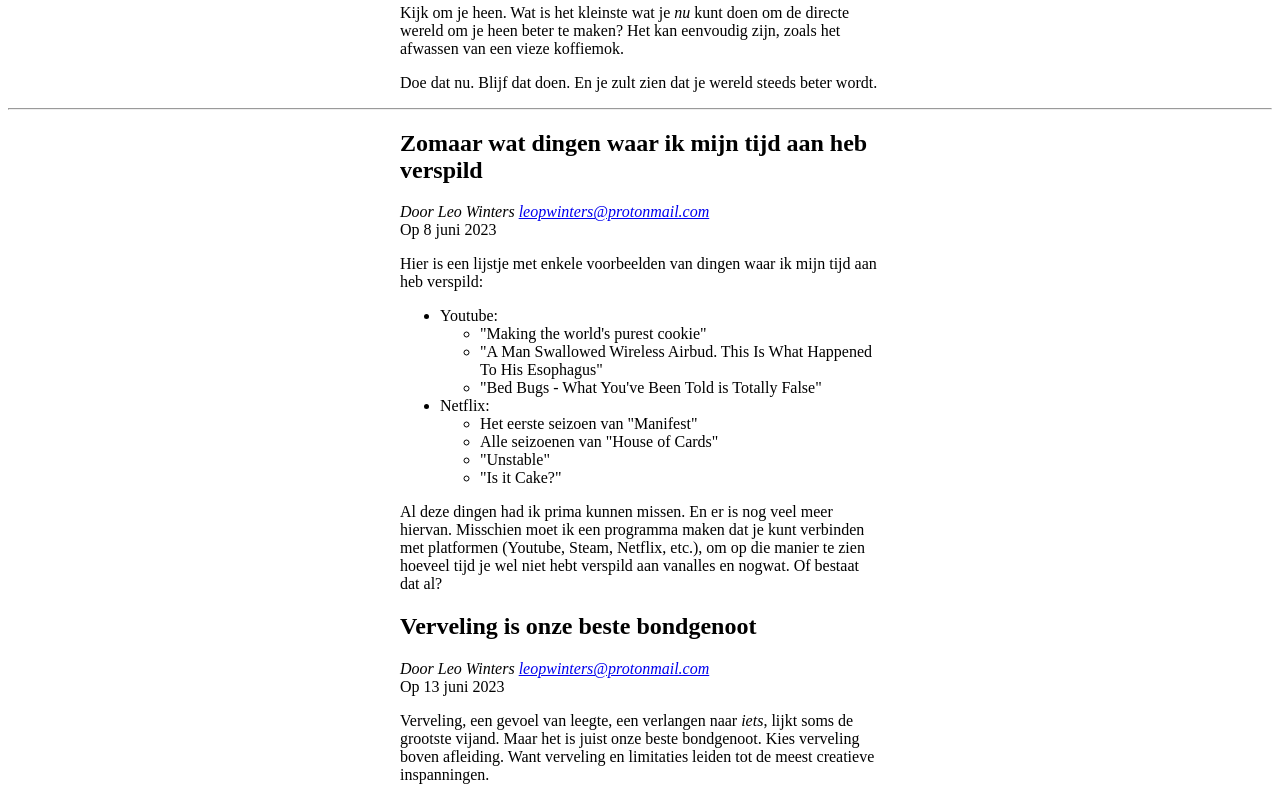
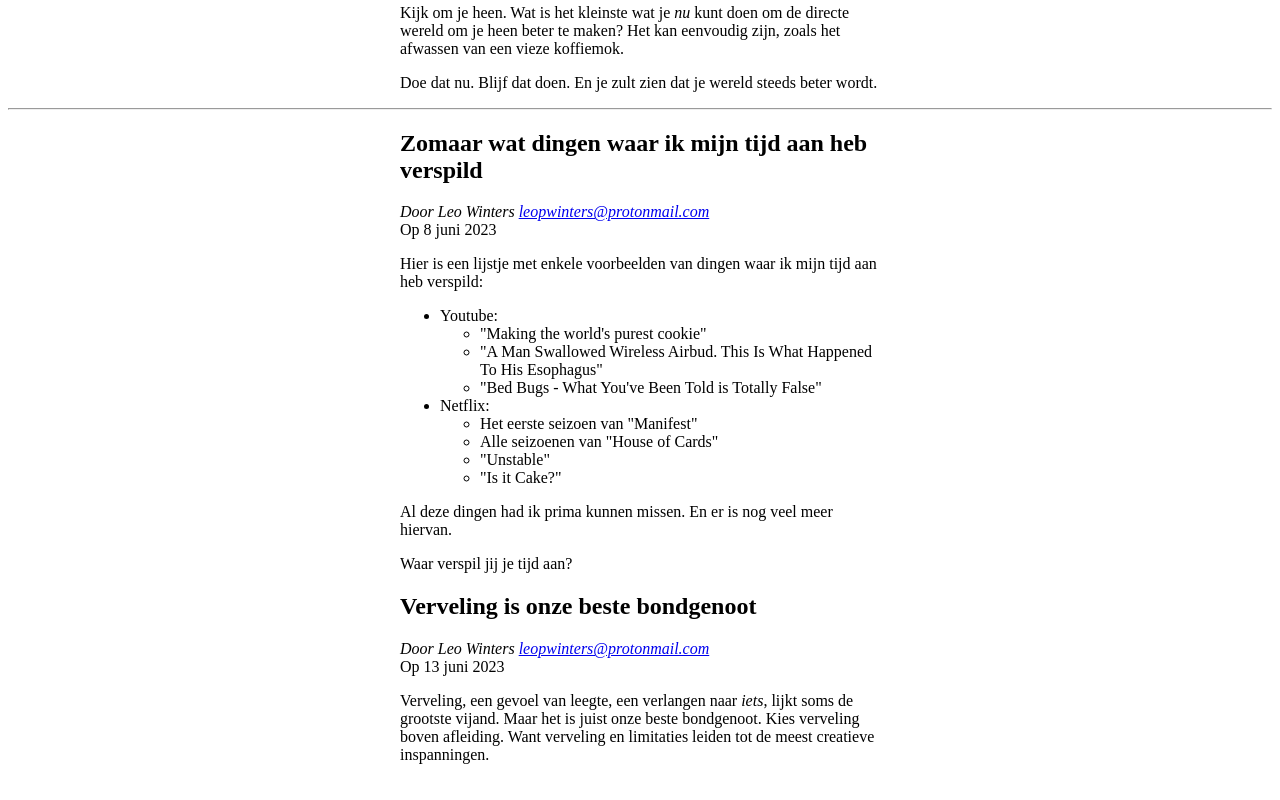
Before and after one commit to leopwinters/leopwinters.github.io, a SvelteKit app: page / in a window 1280 px wide. Shown: the part 586-1386 px from the top of the page. Built offline with nearby package versions, Linux system fonts and the light colour scheme.

Commit message:
Change previous article

```diff
--- a/src/routes/+page.svelte
+++ b/src/routes/+page.svelte
@@ -93,11 +93,9 @@
 		</li>
 	</ul>
 
-	<p>
-		Al deze dingen had ik prima kunnen missen. En er is nog veel meer hiervan. Misschien moet ik een
-		programma maken dat je kunt verbinden met platformen (Youtube, Steam, Netflix, etc.), om op die
-		manier te zien hoeveel tijd je wel niet hebt verspild aan vanalles en nogwat. Of bestaat dat al?
-	</p>
+	<p>Al deze dingen had ik prima kunnen missen. En er is nog veel meer hiervan.</p>
+
+	<p>Waar verspil jij je tijd aan?</p>
 </article>
 
 <article>
```
